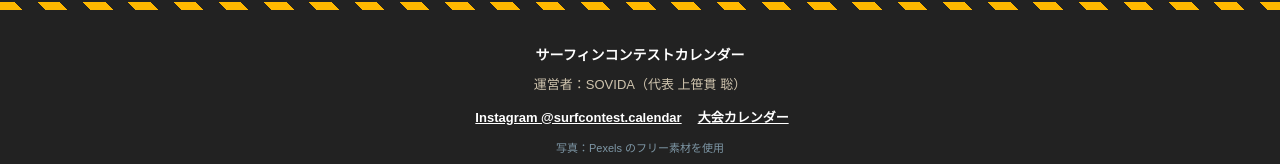
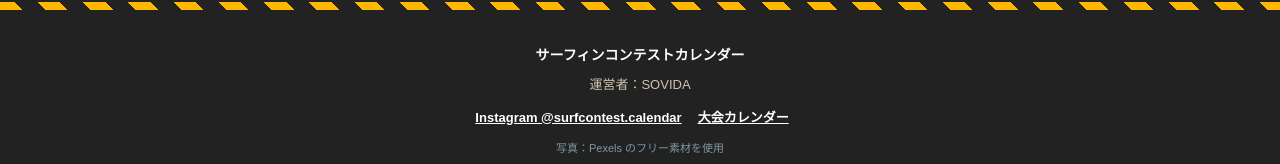
Before and after one commit to sastoshi/sastoshi.github.io, a plain HTML site: page lp/index.html in a window 1280 px wide. Shown: the part 5036-5200 px from the top of the page. Drawn offline with Linux system fonts and the light colour scheme.

Commit message:
LP: 運営者表記から個人名を削除

```diff
--- a/lp/index.html
+++ b/lp/index.html
@@ -484,7 +484,7 @@
 <footer>
   <div class="wrap">
     <div class="service">サーフィンコンテストカレンダー</div>
-    <div>運営者：SOVIDA（代表 上笹貫 聡）</div>
+    <div>運営者：SOVIDA</div>
     <div class="sns-links"><a href="https://www.instagram.com/surfcontest.calendar/" target="_blank" rel="noopener">Instagram @surfcontest.calendar</a><a href="https://sastoshi.github.io/" target="_blank" rel="noopener">大会カレンダー</a></div>
     <div class="credits">写真：Pexels のフリー素材を使用</div>
   </div>
```
